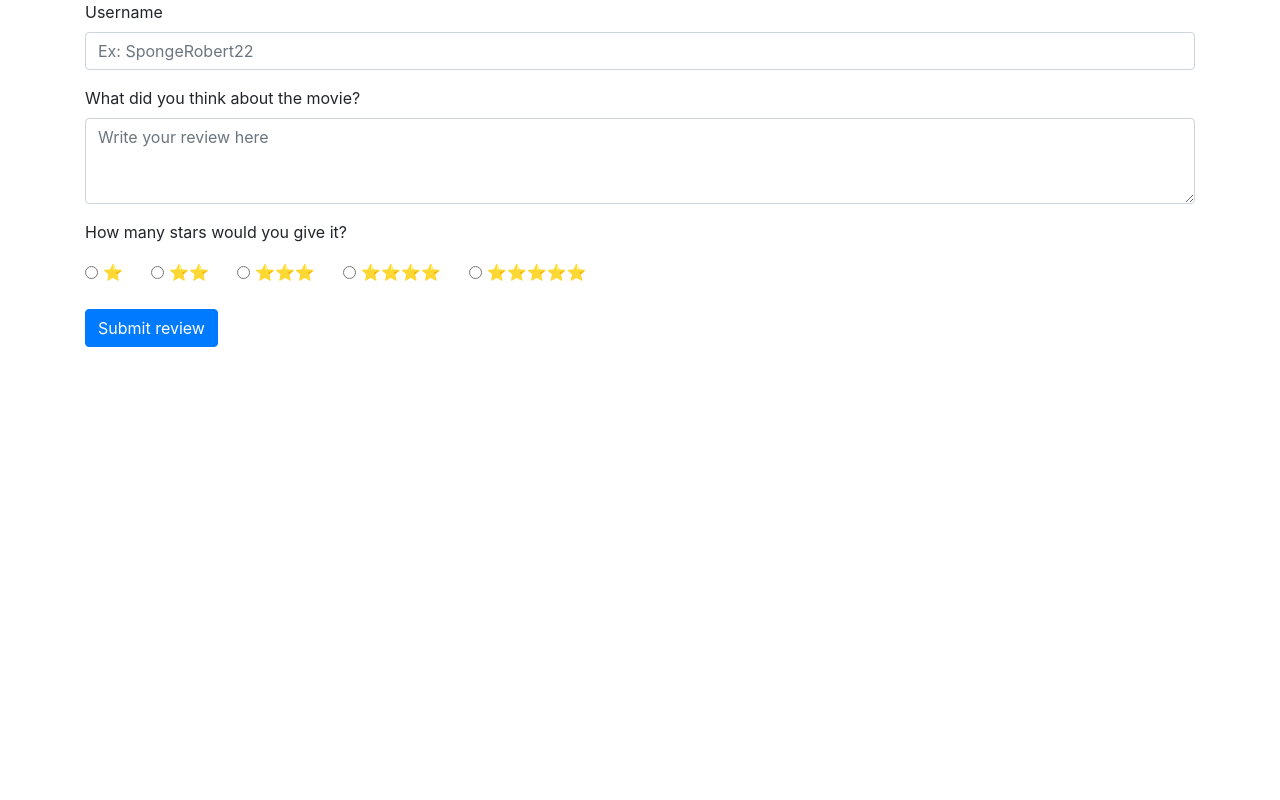
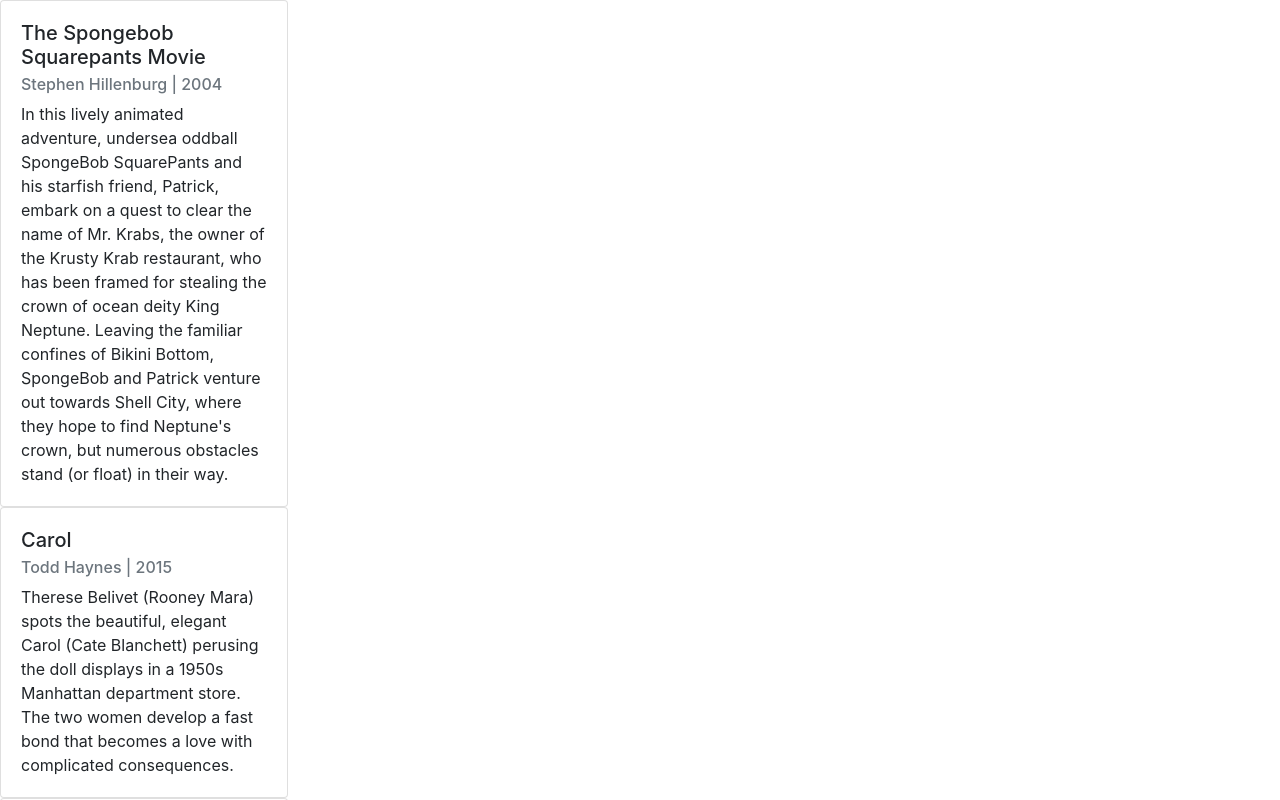
Before and after one commit to radubuc/react-course, a React (Create React App) app in the folder week-2/hw/movie-app/: page / in a window 1280 px wide. Shown: the top 800 px of the page. Built offline with nearby package versions, Linux system fonts and the light colour scheme.

Commit message:
Got movie list pulled into movies component!

```diff
--- a/week-2/hw/movie-app/src/components/movie-list-container.js
+++ b/week-2/hw/movie-app/src/components/movie-list-container.js
@@ -24,6 +24,11 @@
             },
         ];
 
+        let array;
+        array = movies.map((movie, index) =>
+            <Movie title={movie.title} director={movie.director} year={movie.year} synopsis={movie.synopsis} key={index} />
+        )
+
         console.log(movies);
         return (
             // <div>
@@ -34,9 +39,15 @@
             //     )}
             // </div>
 
-            <Movie {...{movies: movies}}/>,
-            <Movie />,
-            <Movie />
+            // <div>
+            //     <Movie {...{ movies: movies }} />
+            //     <Movie />
+            //     <Movie />
+            // </div>
+
+            <div>
+                {array}
+            </div>
 
 
         );
--- a/week-2/hw/movie-app/src/components/movie.js
+++ b/week-2/hw/movie-app/src/components/movie.js
@@ -11,33 +11,25 @@
     constructor(props) {
         super(props);
         this.state = {
-            // title: props.title,
-            // director: props.director,
-            // year: props.year,
-            // synopsis: props.synopsis,
+            title: props.title,
+            director: props.director,
+            year: props.year,
+            synopsis: props.synopsis,
+            //reviews: props.reviews
 
-            movies: props.movies
+            // movies: props.movies
         }
     }
 
     render() {
-        // let movies = [
-        //     {
-        //         title: 'The Spongebob Squarepants Movie',
-        //         director: 'Stephen Hillenburg',
-        //         year: '2004',
-        //         synopsis: "In this lively animated adventure, undersea oddball SpongeBob SquarePants and his starfish friend, Patrick, embark on a quest to clear the name of Mr. Krabs, the owner of the Krusty Krab restaurant, who has been framed for stealing the crown of ocean deity King Neptune. Leaving the familiar confines of Bikini Bottom, SpongeBob and Patrick venture out towards Shell City, where they hope to find Neptune's crown, but numerous obstacles stand (or float) in their way."
-        //     } //Pass in movie as a props to Movie component
-        // ];
-
         return ( //Need to call movie component with props
             <div className="card" style={{width: '18rem'}}>
                 <div className="card-body">
-                    <h5 className="card-title">{movies.title}</h5>
-                    <h6 className="card-subtitle mb-2 text-muted">{movies.director} | {movies.year}</h6>
-                    <p className="card-text">{movies.synopsis}</p>
+                    <h5 className="card-title">{this.state.title}</h5>
+                    <h6 className="card-subtitle mb-2 text-muted">{this.state.director} | {this.state.year}</h6>
+                    <p className="card-text">{this.state.synopsis}</p>
                 </div>
-                <ReviewList reviews={movies.reviews} />
+                {/* <ReviewList reviews={this.movies.reviews} /> */}
             </div>
         );
 
--- a/week-2/hw/movie-app/src/index.js
+++ b/week-2/hw/movie-app/src/index.js
@@ -9,8 +9,8 @@
 
 ReactDOM.render(
   <div>
-    {/* <Movie /> */}
-    <ReviewForm />
+    <MovieList />
+    {/* <ReviewForm /> */}
   </div>,
 
   document.getElementById('root')
```
